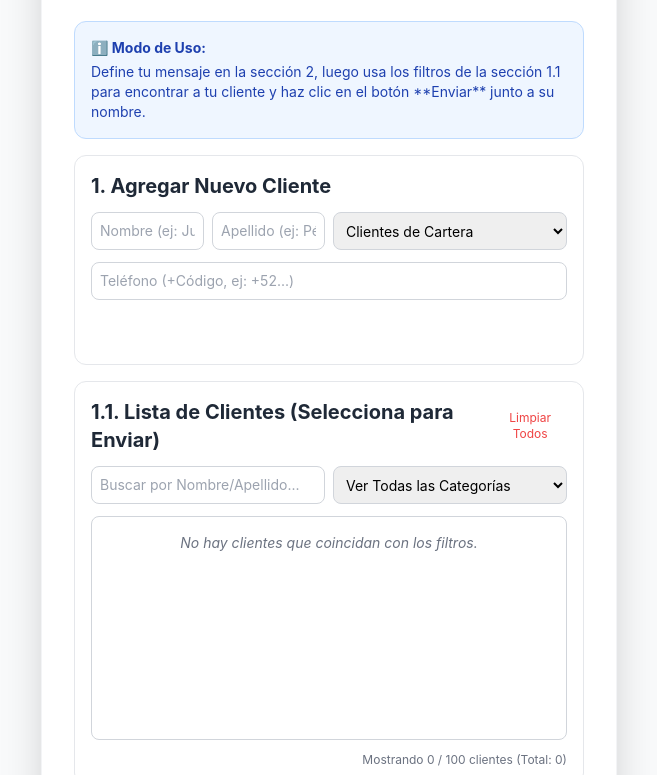
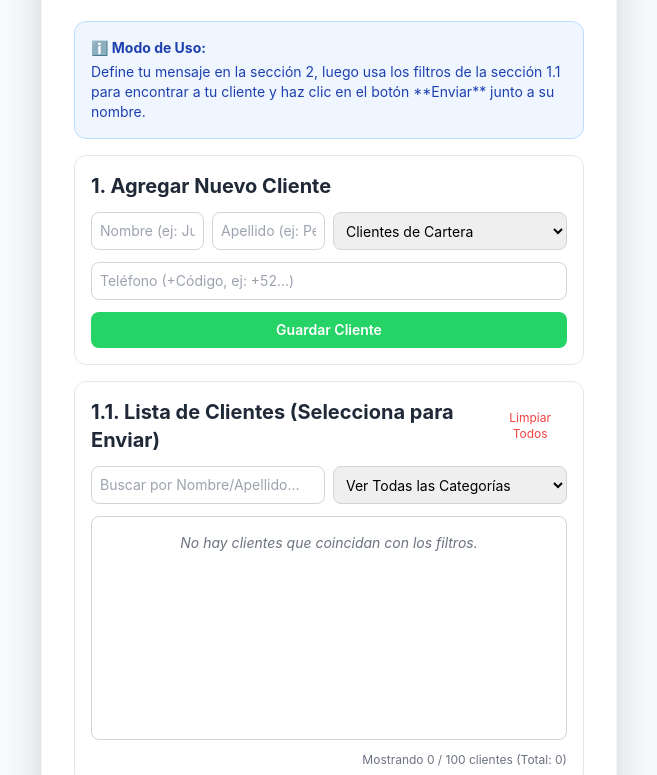
Before and after one commit to tobaradonayg/wasender, a plain HTML site: page index.html in a window 1280 px wide. Shown: the part 132-907 px from the top of the page, without its empty margins (311-968 px from the left). Drawn offline with nearby package versions, Linux system fonts and the light colour scheme.

Commit message:
Update index.html
Viendo lo del color

```diff
--- a/index.html
+++ b/index.html
@@ -7,6 +7,18 @@
     <!-- Carga de Tailwind CSS -->
     <script src="https://cdn.tailwindcss.com"></script>
     <!-- Enlace al archivo CSS externo -->
+        <script>
+        tailwind.config = {
+            theme: {
+                extend: {
+                    colors: {
+                        'wa-green': '#25D366',
+                        'wa-dark-green': '#128C7E',
+                    }
+                }
+            }
+        }
+    </script>
     <link rel="stylesheet" href="styles.css">
 </head>
 <body class="bg-gray-50 p-4 min-h-screen flex items-start justify-center">
```
